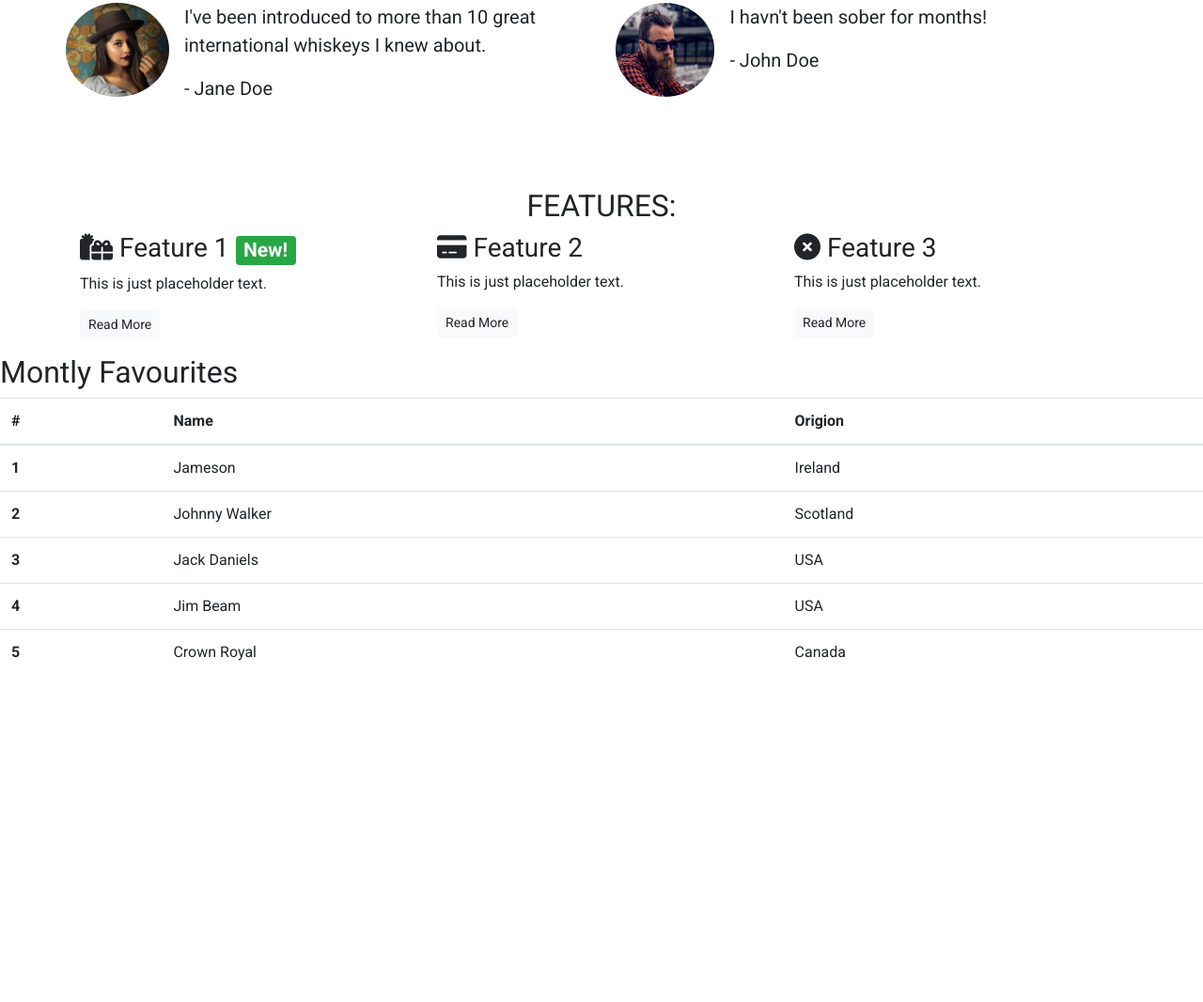
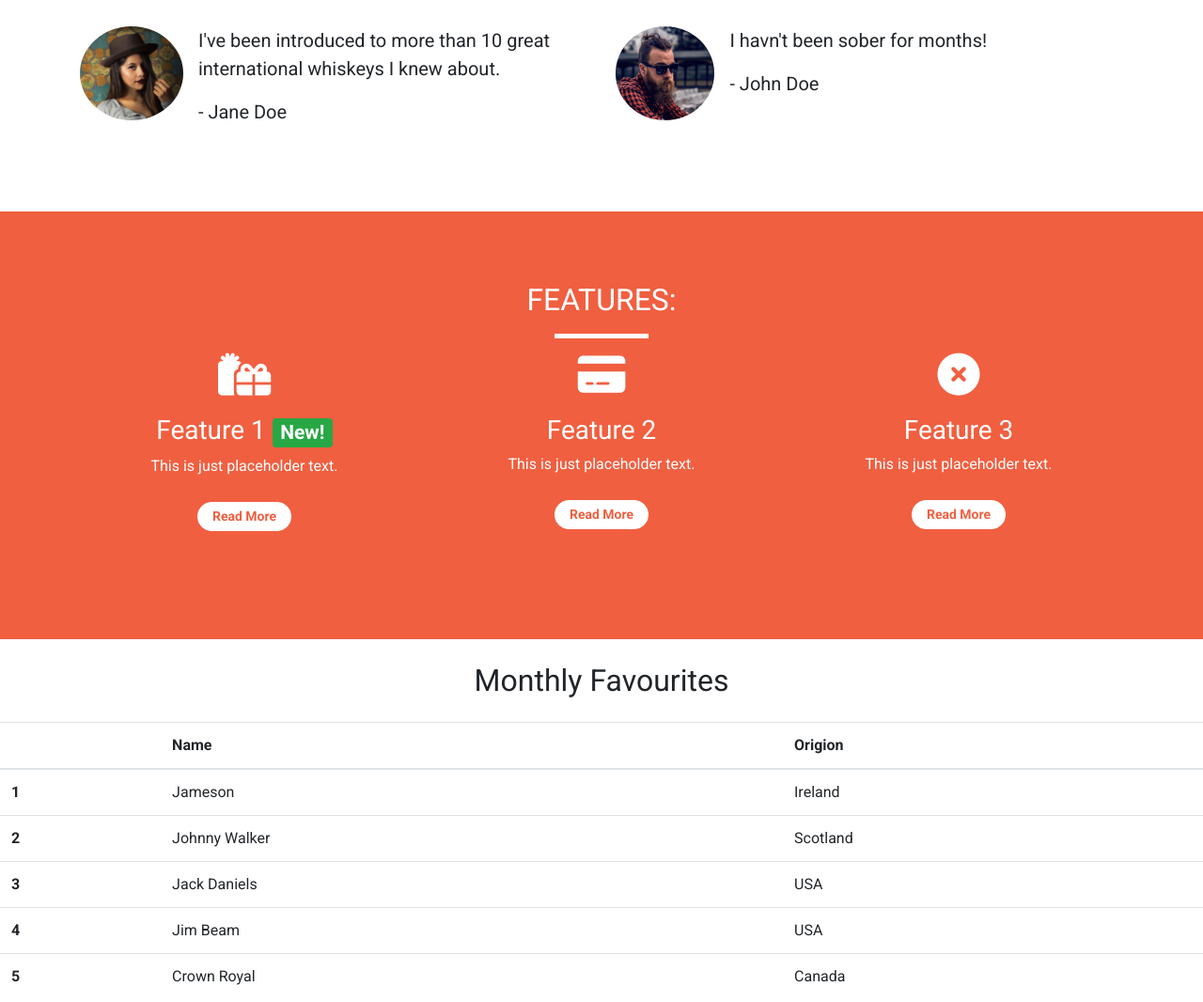
Before and after one commit to Joe2308/Using-Bootstrap-First-Time, a plain HTML site: page index.html in a window 1280 px wide. Shown: the part 947-2013 px from the top of the page at 94% size. Before the commit the page ends 1681 px from the top, so only its background shows below. Drawn offline with nearby package versions, Linux system fonts and the light colour scheme.

Commit message:
style: features background color, and icon size updated

```diff
--- a/css/style.css
+++ b/css/style.css
@@ -1,5 +1,14 @@
 body {
     font-family: "Roboto", sans-serif;
+}
+
+.container-wrapper {
+
+}
+
+.container-wrapper-red {
+    background-color: #f05f40;
+    color: white;
 }
 
 .alert-container .col-12 {
@@ -50,12 +59,17 @@
 
 }
 
+
 /* page headers */
 
 .page-header {
     margin-bottom: 0;
     bottom-border: 0;
     text-align: center;
+}
+
+.quotes .page-header {
+    margin-bottom: 25px;
 }
 
 .page-header h2 {
@@ -72,6 +86,10 @@
 
 .block-divider-blue {
     background-color: #7fa1c5
+}
+
+.block-divider-white {
+background-color: white;
 }
 
 /* content containers */
@@ -155,3 +173,32 @@
     background-color: red;
     border-color: red;
 }
+
+.feature {
+    text-align: center;
+    margin-bottom: 40px;
+}
+
+.feature i {
+    margin-bottom: 20px;
+    font-size: 45px;
+    line-height: 45px;
+}
+
+.features .btn {
+    background-color: white;
+    border-color: white;
+    border-radius: 15px;
+    min-width: 100px;
+    font-weight: bold;
+    margin-top: 10px;
+    color: #f05f40;
+}
+
+.favourites {
+    text-align: center;
+}
+
+.table {
+    margin-top: 25px;
+}
--- a/index.html
+++ b/index.html
@@ -89,12 +89,14 @@
 
 
     <!-- quotes -->
+    <div class="container-wrapper">
         <div class="container quotes-container content-container">
             <section class="quotes">
                 <div class="row">
                     <div class="col-12 page-header">
                         <h2 class="text-uppercase">Quotes:</h2>
-                    <hr class="block-divider block-divider-short" </div>
+                        <hr class="block-divider block-divider-short">
+                        </div>
                     </div>
                     <div class="row">
                         <div class="col-12 col-md-6">
@@ -106,7 +108,8 @@
                                 <div class="media-body">
                                     <blockquote class="blockquote">
                                         <p>
-                                        I've been introduced to more than 10 great international whiskeys I knew about.
+                                            I've been introduced to more than 10 great international whiskeys I knew
+                                            about.
                                         </p>
                                         <p>- Jane Doe</p>
                                     </blockquote>
@@ -132,21 +135,24 @@
                     </div>
             </section>
         </div>
+    </div>
     <!-- /.Quotes -->
 
 
     <!-- features -->
-    <div class="container features-container">
+    <div class="container-wrapper container-wrapper-red">
+        <div class="container features-container content-container">
             <section class="features">
                 <div class="row">
                     <div class="col-12 page-header">
                         <h2 class="text-uppercase">Features:</h2>
+                        <hr class="block-divider block-divider-short block-divider-white">
                     </div>
                 </div>
                 <div class="row">
                     <div class="col-12 col-md-6 col-lg-4">
                         <div class="feature">
-                        <h3><i class="fas fa-gifts d-none d-sm-inline"></i> Feature 1 <span
+                            <h3><i class="fas fa-gifts d-none d-sm-block"></i> Feature 1 <span
                                     class="badge badge-success">New!</span></h3>
                             <p>
                                 This is just placeholder text.
@@ -156,7 +162,7 @@
                     </div>
                     <div class="col-12 col-md-6 col-lg-4">
                         <div class="feature">
-                        <h3><i class="fas fa-credit-card d-none d-sm-inline"></i>
+                            <h3><i class="fas fa-credit-card d-none d-sm-block"></i>
                                 Feature 2</h3>
                             <p>
                                 This is just placeholder text.
@@ -167,7 +173,7 @@
                     <div class="col-12 d-md-none d-lg-block col-lg-4">
                         <!-- on medium screens this feature will not be displayed -->
                         <div class="feature">
-                        <h3><i class="fas fa-times-circle d-none d-sm-inline"></i> Feature 3</h3>
+                            <h3><i class="fas fa-times-circle d-none d-sm-block"></i> Feature 3</h3>
                             <p>
                                 This is just placeholder text.
                             </p>
@@ -177,13 +183,15 @@
                 </div>
             </section>
         </div>
+    </div>
+
 
     <section class="table">
-        <h2>Montly Favourites</h2>
+        <h2 class="favourites">Monthly Favourites</h2>
         <table class="table">
             <thead>
                 <tr>
-                    <th scope="col">#</th>
+                    <th scope="col"> </th>
                     <th scope="col">Name</th>
                     <th scope="col">Origion</th>
                 </tr>
```
Lines whose indentation alone changed are shown as unchanged.
